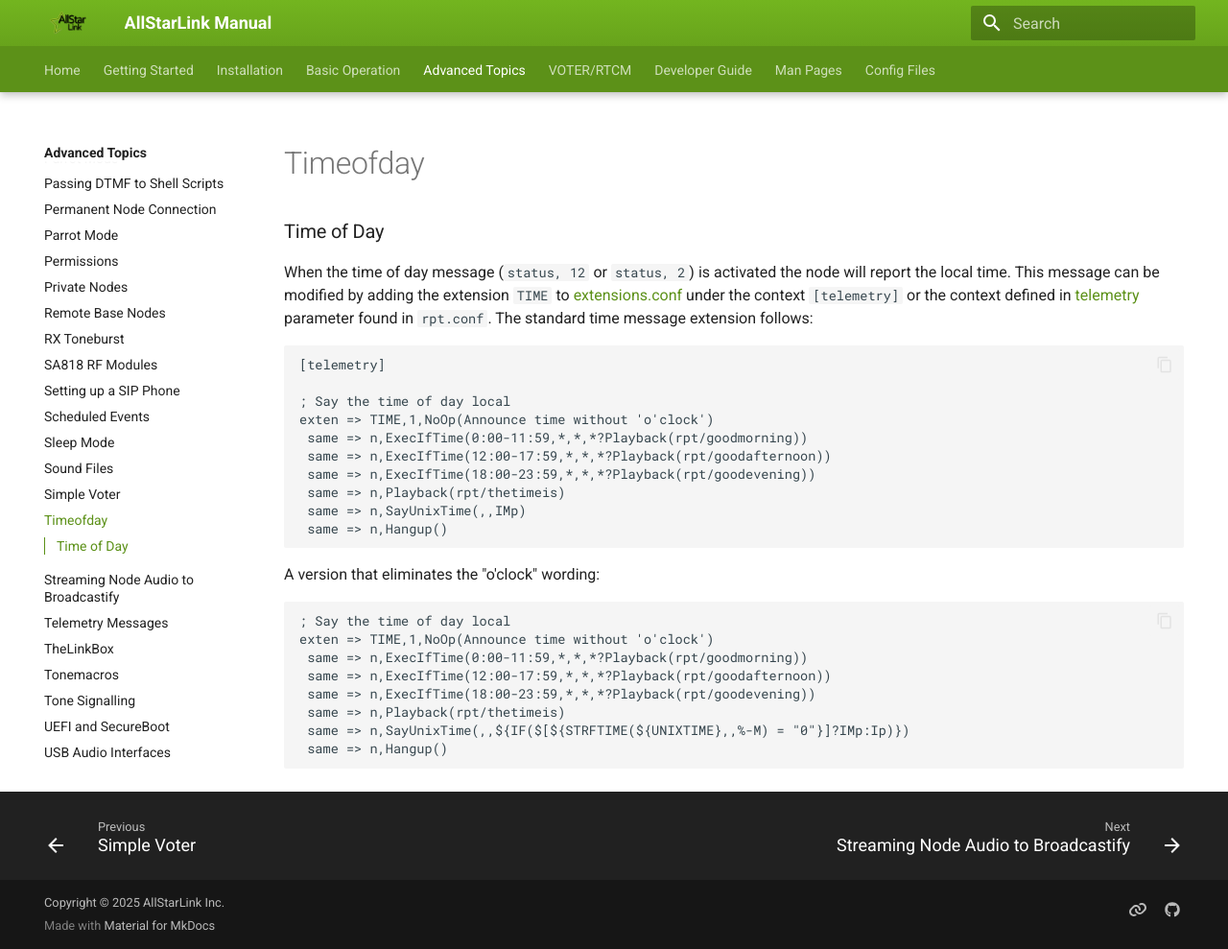
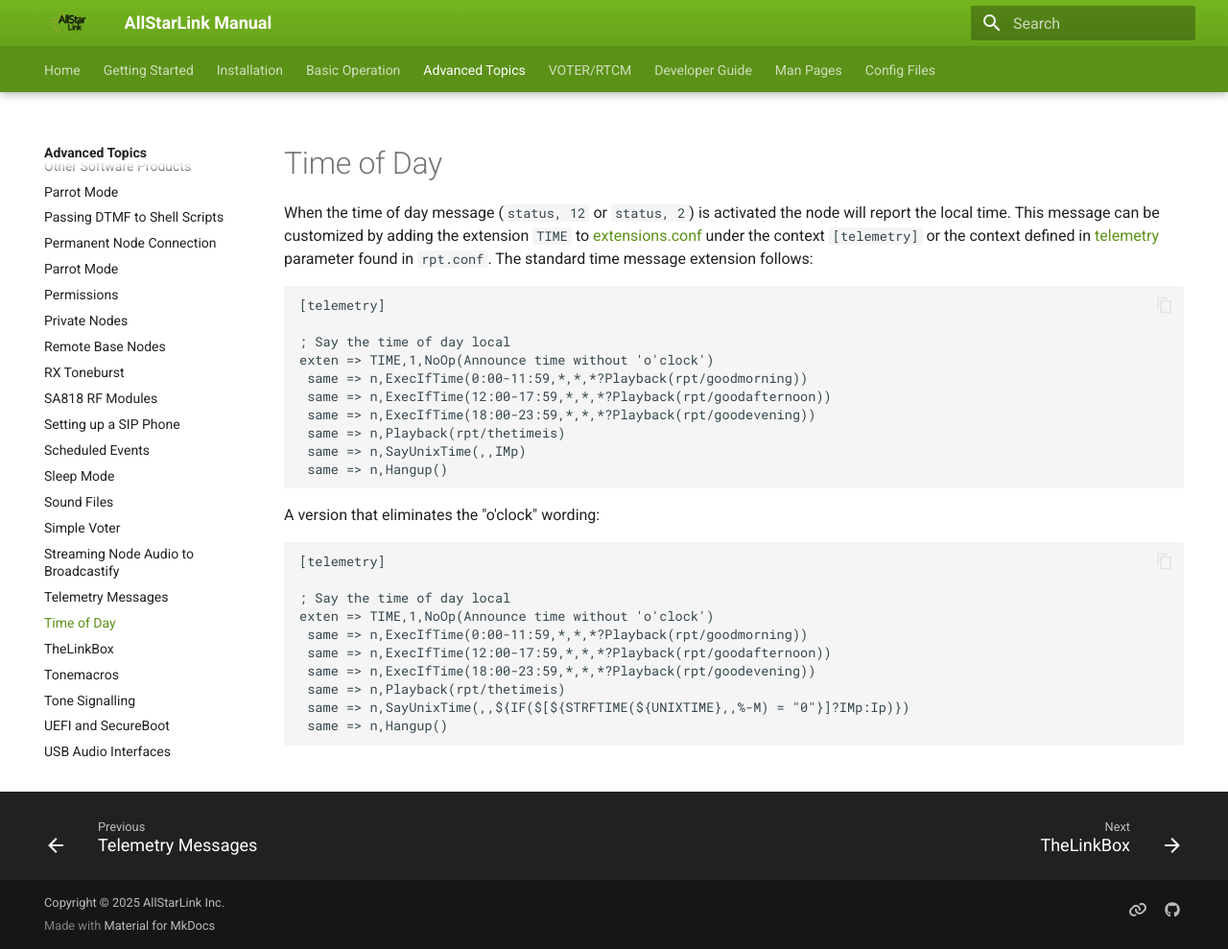
Before and after one commit to AllStarLink/ASL3-Manual, an MkDocs documentation site: the page built from docs/adv-topics/timeofday.md, in a window 1280 px wide and 989 px high. Shown: the whole window at 96% size. Built offline with MkDocs 1.6.1 and Material for MkDocs 9.7.7, drawn with Linux system fonts in a browser that asks for light colours.

Commit message:
Sort order of menu

````diff
--- a/docs/adv-topics/timeofday.md
+++ b/docs/adv-topics/timeofday.md
@@ -1,6 +1,5 @@
-### Time of Day
-
-When the time of day message (`status, 12` or `status, 2`) is activated the node will report the local time.  This message can be modified by adding the extension `TIME` to [extensions.conf](../config/extensions_conf.md) under the context `[telemetry]` or the context defined in [telemetry](#telemetry) parameter found in `rpt.conf`.
+# Time of Day
+When the time of day message (`status, 12` or `status, 2`) is activated the node will report the local time.  This message can be customized by adding the extension `TIME` to [extensions.conf](../config/extensions_conf.md) under the context `[telemetry]` or the context defined in [telemetry](#telemetry) parameter found in `rpt.conf`.
 The standard time message extension follows:
 ```
 [telemetry]
@@ -18,6 +17,8 @@
 A version that eliminates the "o'clock" wording:
 
 ```
+[telemetry]
+
 ; Say the time of day local
 exten => TIME,1,NoOp(Announce time without 'o'clock')
  same => n,ExecIfTime(0:00-11:59,*,*,*?Playback(rpt/goodmorning))
--- a/mkdocs.yml
+++ b/mkdocs.yml
@@ -144,9 +144,9 @@
     - adv-topics/sleepmode.md
     - adv-topics/soundfiles.md
     - adv-topics/simplevoter.md
-    - adv-topics/timeofday.md
     - adv-topics/broadcastify.md
     - adv-topics/telemetry.md
+    - adv-topics/timeofday.md
     - adv-topics/tlb.md
     - adv-topics/tonemacros.md
     - adv-topics/tonesignalling.md
````
